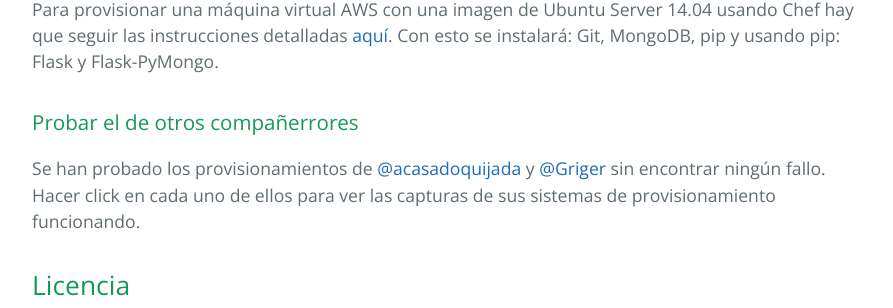
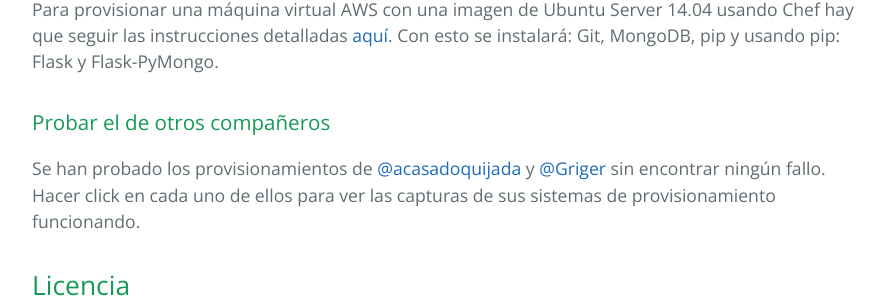
Before and after one commit to fblupi/GEventator, a Jekyll site: the page built from index.md, in a window 1280 px wide and 900 px high, scrolled down 2236 px. Shown: the part 405-713 px from the top of the window, without its empty margins (192-1085 px from the left). Built offline with Jekyll 4.4.1, drawn with Linux system fonts in a browser that asks for light colours.

```diff
--- a/index.md
+++ b/index.md
@@ -61,7 +61,7 @@ Como alternativa a Ansible, se puede provisionar en Chef. Se ha elegido esta seg
 
 Para provisionar una máquina virtual AWS con una imagen de Ubuntu Server 14.04 usando Chef hay que seguir las instrucciones detalladas [aquí](provision#chef). Con esto se instalará: Git, MongoDB, pip y usando pip: Flask y Flask-PyMongo.
 
-### Probar el de otros compañerrores
+### Probar el de otros compañeros
 
 Se han probado los provisionamientos de [@acasadoquijada](provision-otros#acasadoquijada) y [@Griger](provision-otros#griger) sin encontrar ningún fallo. Hacer click en cada uno de ellos para ver las capturas de sus sistemas de provisionamiento funcionando.
 
```
Also changed, not shown: provision-otros.md (+6 -0 lines).
